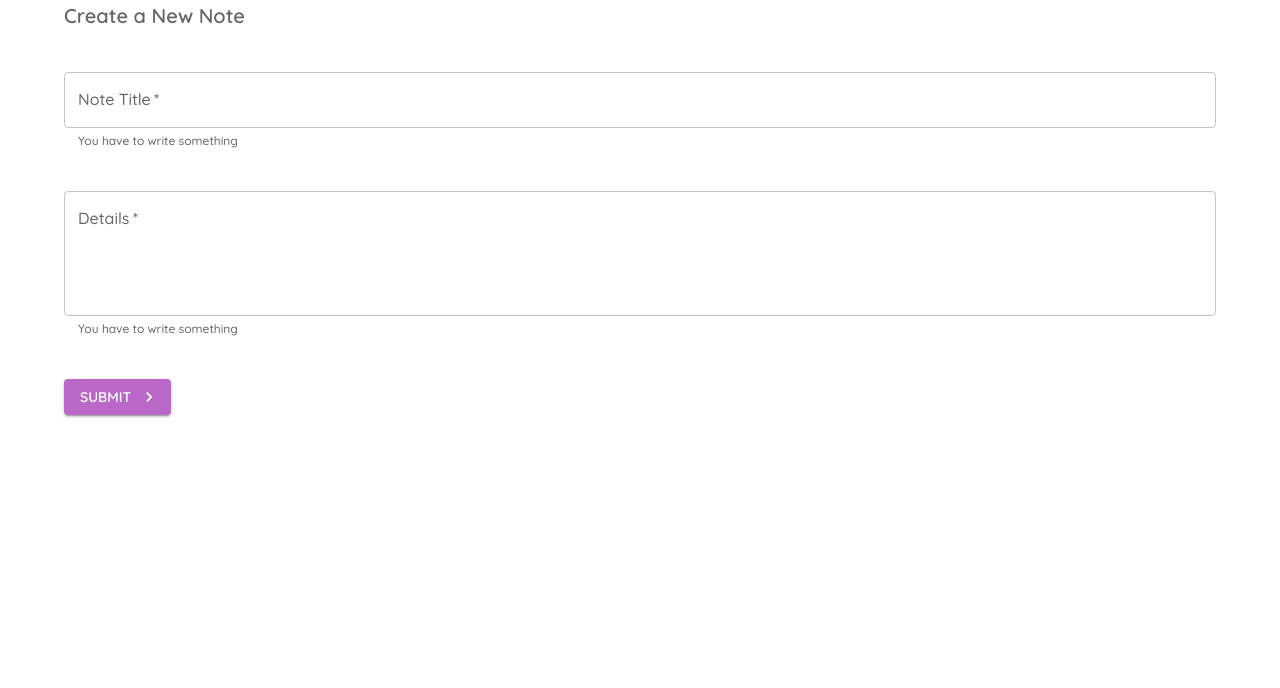
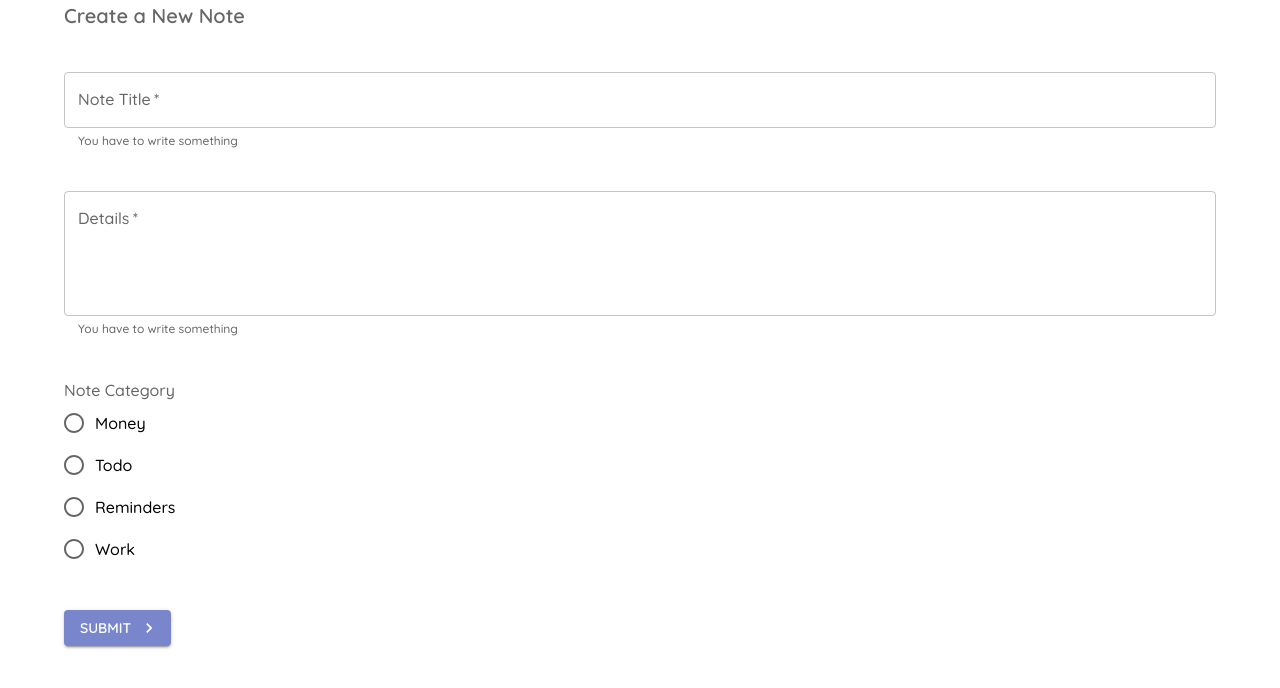
Before and after one commit to anangyoga/mui-notes-app, a React (Create React App) app: page /create in a window 1280 px wide. Shown: the top 688 px of the page. Built offline with nearby package versions, Linux system fonts and the light colour scheme.

Commit message:
radio buttons

```diff
--- a/src/App.js
+++ b/src/App.js
@@ -2,16 +2,16 @@ import { BrowserRouter as Router, Switch, Route } from "react-router-dom";
 import Notes from "./pages/Notes";
 import Create from "./pages/Create";
 import { createTheme, ThemeProvider } from "@mui/material/styles";
-import { purple } from "@mui/material/colors";
+import { indigo, blue } from "@mui/material/colors";
 
 const theme = createTheme({
   palette: {
     primary: {
-      main: "#fefefe",
+      main: blue[500],
     },
 
     secondary: {
-      main: purple[300],
+      main: indigo[300],
     },
   },
   typography: {
--- a/src/pages/Create.js
+++ b/src/pages/Create.js
@@ -1,5 +1,5 @@
 import React from "react";
-import { Typography, Button, Container, TextField, Box } from "@mui/material/";
+import { Typography, Button, Container, TextField, Box, Radio, RadioGroup, FormControlLabel, FormLabel, FormControl } from "@mui/material/";
 import KeyboardArrowRightIcon from "@mui/icons-material/KeyboardArrowRight";
 
 export default function Create() {
@@ -7,6 +7,9 @@ export default function Create() {
   const [details, setDetails] = React.useState("");
   const [titleError, setTitleError] = React.useState(false);
   const [detailsError, setDetailsError] = React.useState(false);
+  const [category, setCategory] = React.useState("");
+
+  // form control
   const handleSubmit = (e) => {
     e.preventDefault();
     setTitleError(false);
@@ -19,8 +22,8 @@ export default function Create() {
       setDetailsError(true);
     }
 
-    if (title && details) {
-      console.log(title, details);
+    if (title && details && category) {
+      console.log(title, details, category);
     }
   };
   return (
@@ -62,6 +65,16 @@ export default function Create() {
           helperText="You have to write something"
         />
 
+        <FormControl sx={{ marginY: 5, display: "block" }}>
+          <FormLabel id="demo-radio-buttons-group-label">Note Category</FormLabel>
+          <RadioGroup value={category} onChange={(e) => setCategory(e.target.value)}>
+            <FormControlLabel label="Money" value="money" control={<Radio />}></FormControlLabel>
+            <FormControlLabel label="Todo" value="todo" control={<Radio />}></FormControlLabel>
+            <FormControlLabel label="Reminders" value="reminders" control={<Radio />}></FormControlLabel>
+            <FormControlLabel label="Work" value="work" control={<Radio />}></FormControlLabel>
+          </RadioGroup>
+        </FormControl>
+
         <Button endIcon={<KeyboardArrowRightIcon />} type="submit" color="secondary" variant="contained">
           Submit
         </Button>
```
